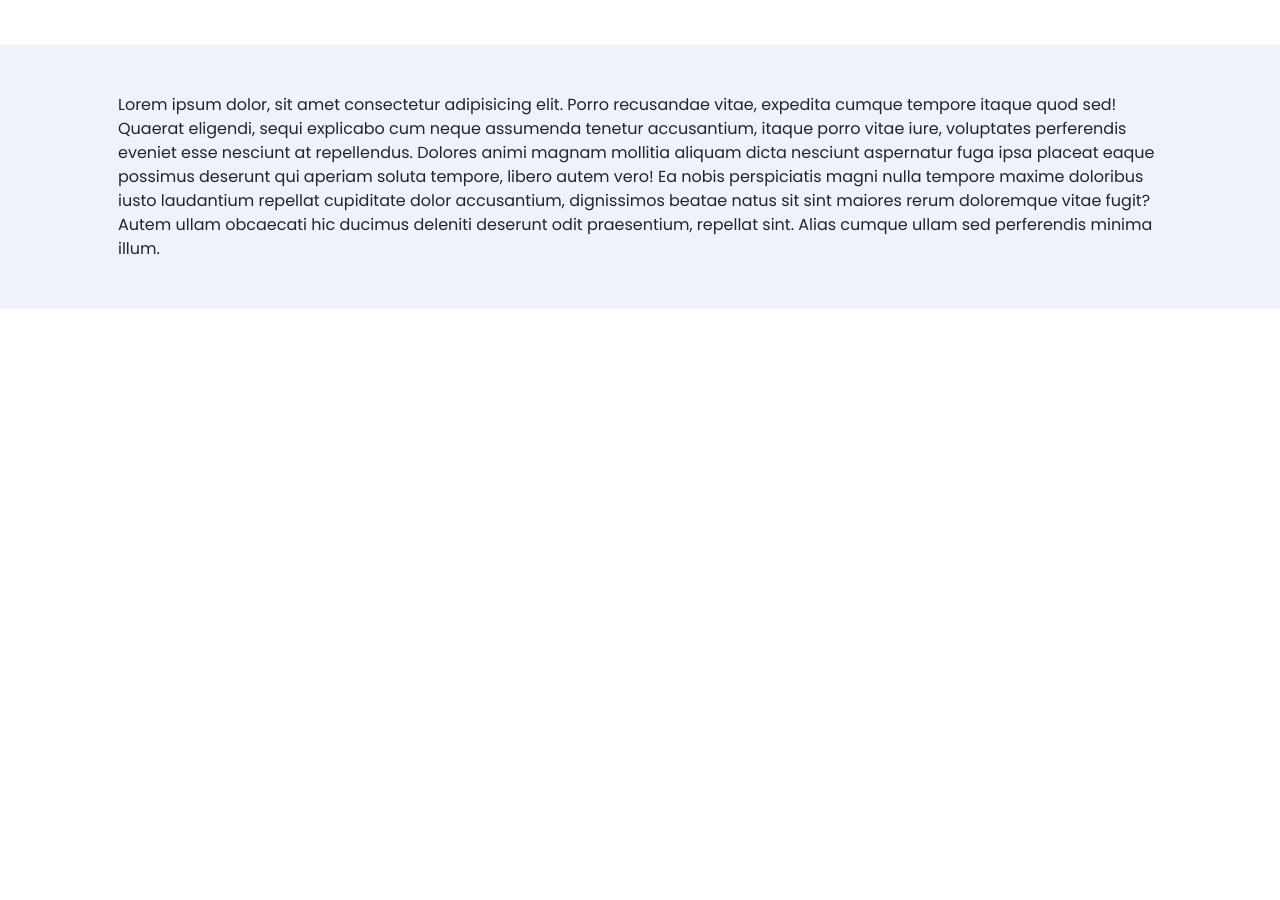
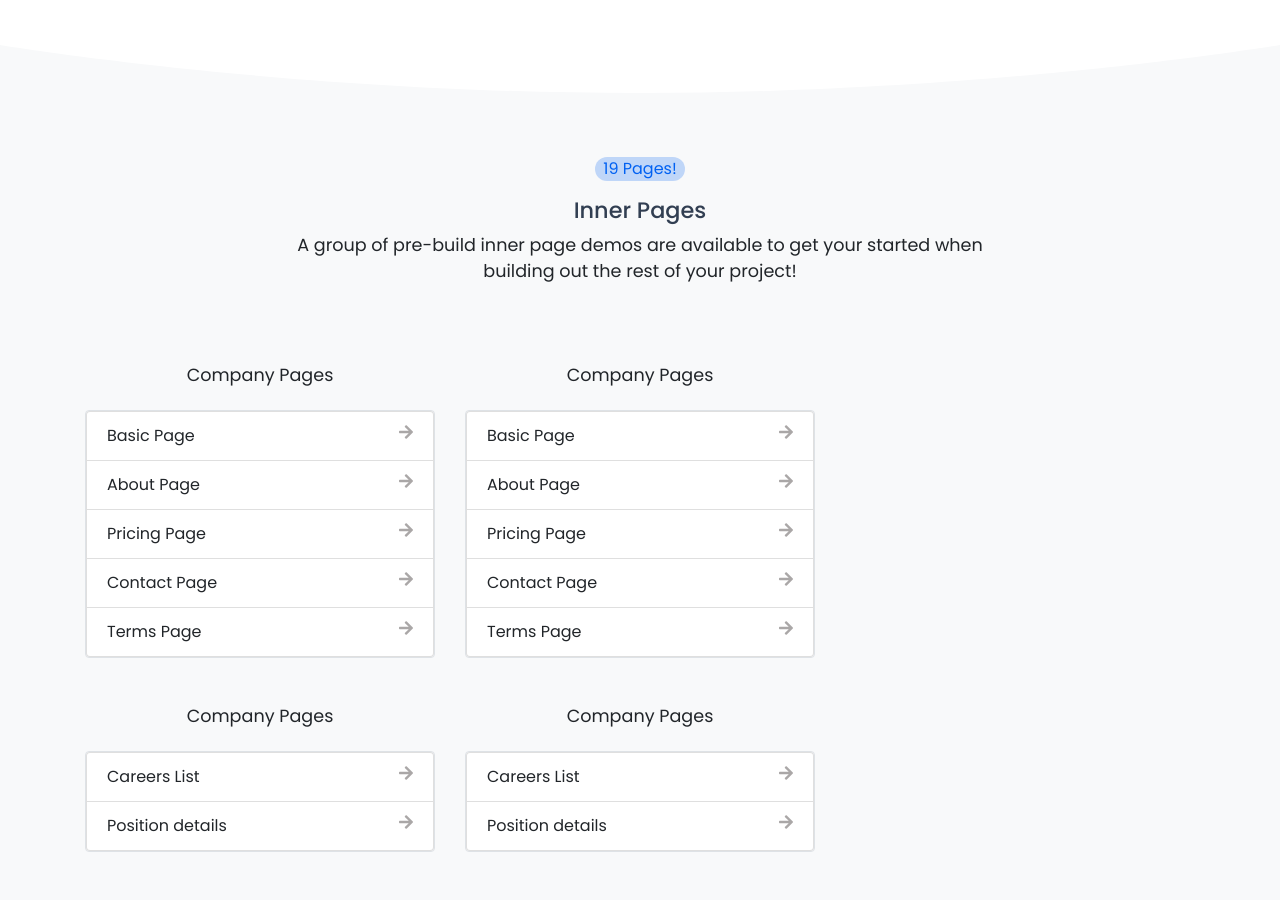
Before and after one commit to macielgaleano/HackAcademy, a plain HTML site: page Ejercicios/index.html in a window 1280 px wide. Shown: the part 2300-3200 px from the top of the page. Before the commit the page ends 2609 px from the top, so only its background shows below. Drawn offline with nearby package versions, Linux system fonts and the light colour scheme; files whose address does not match are found by name.

Commit message:
Second display

```diff
--- a/Ejercicios/index.html
+++ b/Ejercicios/index.html
@@ -52,7 +52,9 @@
             </button>
             <div class="collapse navbar-collapse" id="navbarSupportedContent">
               <ul class="navbar-nav ml-auto mr-5">
-                <li class="nav-item"><a class="nav-link">Home </a></li>
+                <li class="nav-item">
+                  <a class="nav-link">Home </a>
+                </li>
 
                 <li class="nav-item dropdown">
                   <a
@@ -80,10 +82,10 @@
                           </div>
                         </div>
                       </div>
-                      <div class="col-7 none-padding">
+                      <div class="col-7 none-padding d-sm-inline-block">
                         <div class="row">
                           <div class="col-6">
-                            <h6 class="dropdown-header text-primary">
+                            <h6 class="dropdown-header text-primary d-sm-block">
                               Applications
                             </h6>
                             <a class="dropdown-item">Mobile App</a
@@ -373,23 +375,106 @@
         </div>
       </div>
     </div>
+    <div class="svg-border-rounded text-light">
+      <svg
+        xmlns="http://www.w3.org/2000/svg"
+        viewBox="0 0 144.54 17.34"
+        preserveAspectRatio="none"
+        fill="currentColor"
+      >
+        <path
+          d="M144.54,17.34H0V0H144.54ZM0,0S32.36,17.34,72.27,17.34,144.54,0,144.54,0"
+        />
+      </svg>
+    </div>
 
     <div class="innerPages">
       <div class="container">
         <div class="row">
-          <div class="col-12 p-5">
-            Lorem ipsum dolor, sit amet consectetur adipisicing elit. Porro
-            recusandae vitae, expedita cumque tempore itaque quod sed! Quaerat
-            eligendi, sequi explicabo cum neque assumenda tenetur accusantium,
-            itaque porro vitae iure, voluptates perferendis eveniet esse
-            nesciunt at repellendus. Dolores animi magnam mollitia aliquam dicta
-            nesciunt aspernatur fuga ipsa placeat eaque possimus deserunt qui
-            aperiam soluta tempore, libero autem vero! Ea nobis perspiciatis
-            magni nulla tempore maxime doloribus iusto laudantium repellat
-            cupiditate dolor accusantium, dignissimos beatae natus sit sint
-            maiores rerum doloremque vitae fugit? Autem ullam obcaecati hic
-            ducimus deleniti deserunt odit praesentium, repellat sint. Alias
-            cumque ullam sed perferendis minima illum.
+          <div class="col-8 demos">
+            <div
+              class="col-12 d-flex flex-direction-center justify-content-center"
+            >
+              <div class="demos-alert">19 Pages!</div>
+            </div>
+            <div
+              class="col-12 d-flex flex-direction-center justify-content-center demos-title"
+            >
+              Inner Pages
+            </div>
+            <div
+              class="col-12 demos-text-center d-flex flex-direction-center justify-content-center"
+            >
+              A group of pre-build inner page demos are available to get your
+              started when building out the rest of your project!
+            </div>
+          </div>
+        </div>
+        <div class="row">
+          <div class="col-4">
+            <h6 class="mb-4 demos-text-center">Company Pages</h6>
+            <ul class="list-group border mb-5">
+              <li class="list-group-item d-flex justify-content-between">
+                Basic Page <i class="fas fa-arrow-right ml-1"></i>
+              </li>
+              <li class="list-group-item d-flex justify-content-between">
+                About Page
+                <i
+                  class="fas fa-arrow-right ml-1 d-flex justify-content-between"
+                ></i>
+              </li>
+              <li class="list-group-item d-flex justify-content-between">
+                Pricing Page <i class="fas fa-arrow-right ml-1"></i>
+              </li>
+              <li class="list-group-item d-flex justify-content-between">
+                Contact Page <i class="fas fa-arrow-right ml-1"></i>
+              </li>
+              <li class="list-group-item d-flex justify-content-between">
+                Terms Page <i class="fas fa-arrow-right ml-1"></i>
+              </li>
+            </ul>
+            <h6 class="mb-4 demos-text-center">Company Pages</h6>
+            <ul class="list-group border mb-5">
+              <li class="list-group-item d-flex justify-content-between">
+                Careers List <i class="fas fa-arrow-right ml-1"></i>
+              </li>
+              <li class="list-group-item d-flex justify-content-between">
+                Position details <i class="fas fa-arrow-right ml-1"></i>
+              </li>
+            </ul>
+          </div>
+          <!-- second display -->
+          <div class="col-4">
+            <h6 class="mb-4 demos-text-center">Company Pages</h6>
+            <ul class="list-group border mb-5">
+              <li class="list-group-item d-flex justify-content-between">
+                Basic Page <i class="fas fa-arrow-right ml-1"></i>
+              </li>
+              <li class="list-group-item d-flex justify-content-between">
+                About Page
+                <i
+                  class="fas fa-arrow-right ml-1 d-flex justify-content-between"
+                ></i>
+              </li>
+              <li class="list-group-item d-flex justify-content-between">
+                Pricing Page <i class="fas fa-arrow-right ml-1"></i>
+              </li>
+              <li class="list-group-item d-flex justify-content-between">
+                Contact Page <i class="fas fa-arrow-right ml-1"></i>
+              </li>
+              <li class="list-group-item d-flex justify-content-between">
+                Terms Page <i class="fas fa-arrow-right ml-1"></i>
+              </li>
+            </ul>
+            <h6 class="mb-4 demos-text-center">Company Pages</h6>
+            <ul class="list-group border mb-5">
+              <li class="list-group-item d-flex justify-content-between">
+                Careers List <i class="fas fa-arrow-right ml-1"></i>
+              </li>
+              <li class="list-group-item d-flex justify-content-between">
+                Position details <i class="fas fa-arrow-right ml-1"></i>
+              </li>
+            </ul>
           </div>
         </div>
       </div>
--- a/Ejercicios/style.css
+++ b/Ejercicios/style.css
@@ -1,5 +1,5 @@
 body {
-    font-family: 'Poppins', sans-serif;
+  font-family: "Poppins", sans-serif;
 }
 
 .home-m {
@@ -39,7 +39,11 @@ body {
 .bg-gradient {
   position: relative;
   background: rgb(12, 105, 171);
-    background-image: linear-gradient(135deg, #0061f2 0%, rgba(105, 0, 199, 0.8) 100%);
+  background-image: linear-gradient(
+    135deg,
+    #0061f2 0%,
+    rgba(105, 0, 199, 0.8) 100%
+  );
   border-radius: 100%/0 0 100px 100px;
   padding-bottom: 6rem;
 }
@@ -128,7 +132,6 @@ body {
   box-shadow: inset 0 0 0 1000px rgba(0, 97, 242, 0.8);
 }
 
-
 /*Navar*/
 
 .dropdown .dropdown-toggle .dropdown-arrow {
@@ -177,8 +180,8 @@ body {
 .container .nav-title {
   font-weight: 600;
   display: inline-block;
-    padding-top: .3125rem;
-    padding-bottom: .3125rem;
+  padding-top: 0.3125rem;
+  padding-bottom: 0.3125rem;
   margin-right: 1rem;
   font-size: 1.25rem;
   white-space: nowrap;
@@ -187,7 +190,6 @@ body {
 .nav-title:hover {
   text-decoration: none;
 }
-
 
 /*Landing dropdown*/
 
@@ -219,7 +221,6 @@ body {
   cursor: pointer;
 }
 
-
 /*documentation*/
 
 .item {
@@ -234,7 +235,6 @@ body {
   height: 35px;
   width: 35px;
 }
-
 
 /*Demos*/
 
@@ -271,22 +271,31 @@ body {
 }
 
 .bg-inverse {
-    background: rgba(0, 0, 0, .6) !important;
+  background: rgba(0, 0, 0, 0.6) !important;
 }
 
 .innerPages {
-    background: #eff3f9;
+  background: #f8f9fa;
 }
-
 
 /*border grey*/
 
-
-/* .svg-border svg {
-    position: absolute;
+.svg-border-rounded svg {
   bottom: 0;
   left: 0;
   height: 3rem;
   width: 100%;
-    background: #eff3f9;
-} */
+  background: white;
+}
+
+.svg-border-rounded {
+  /* background: white; */
+}
+
+.list-group li i {
+  color: rgb(170, 167, 167);
+}
+
+.border {
+  border: 2px;
+}
```
Lines whose indentation alone changed are shown as unchanged.
